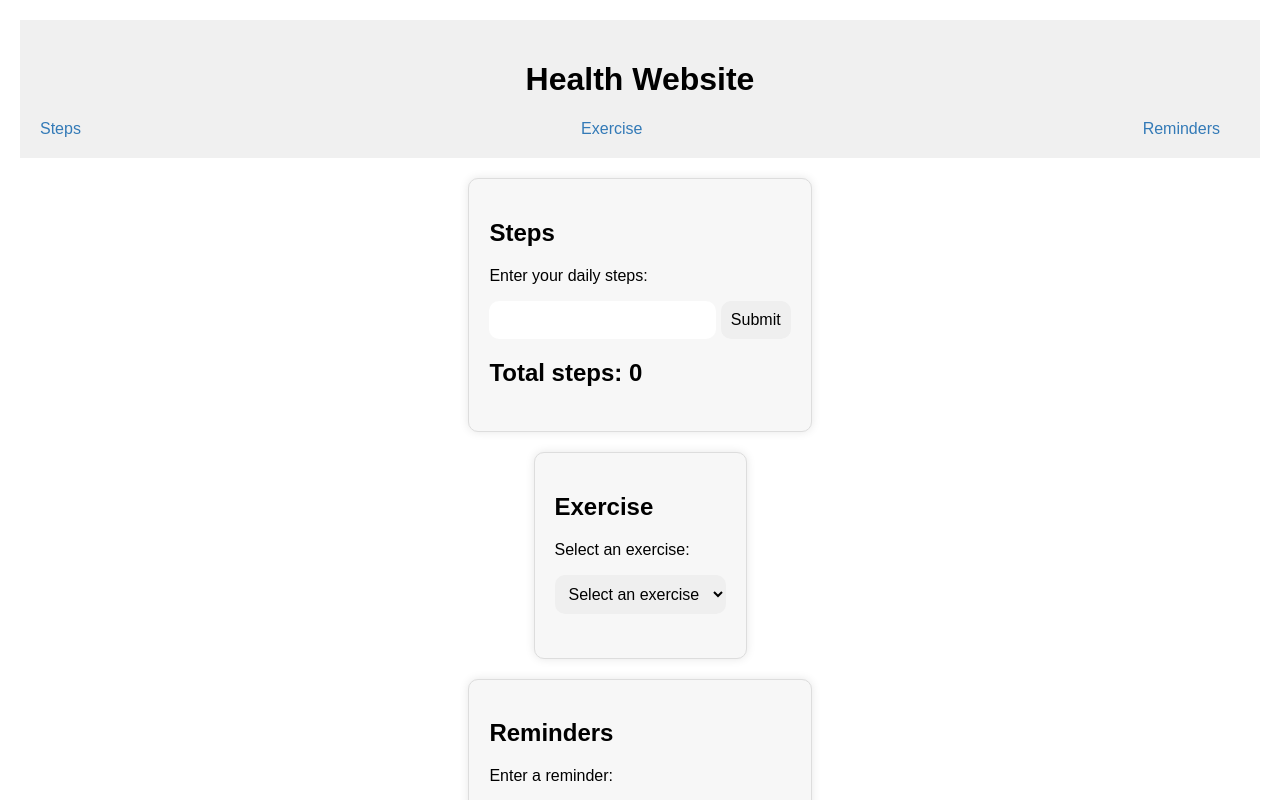
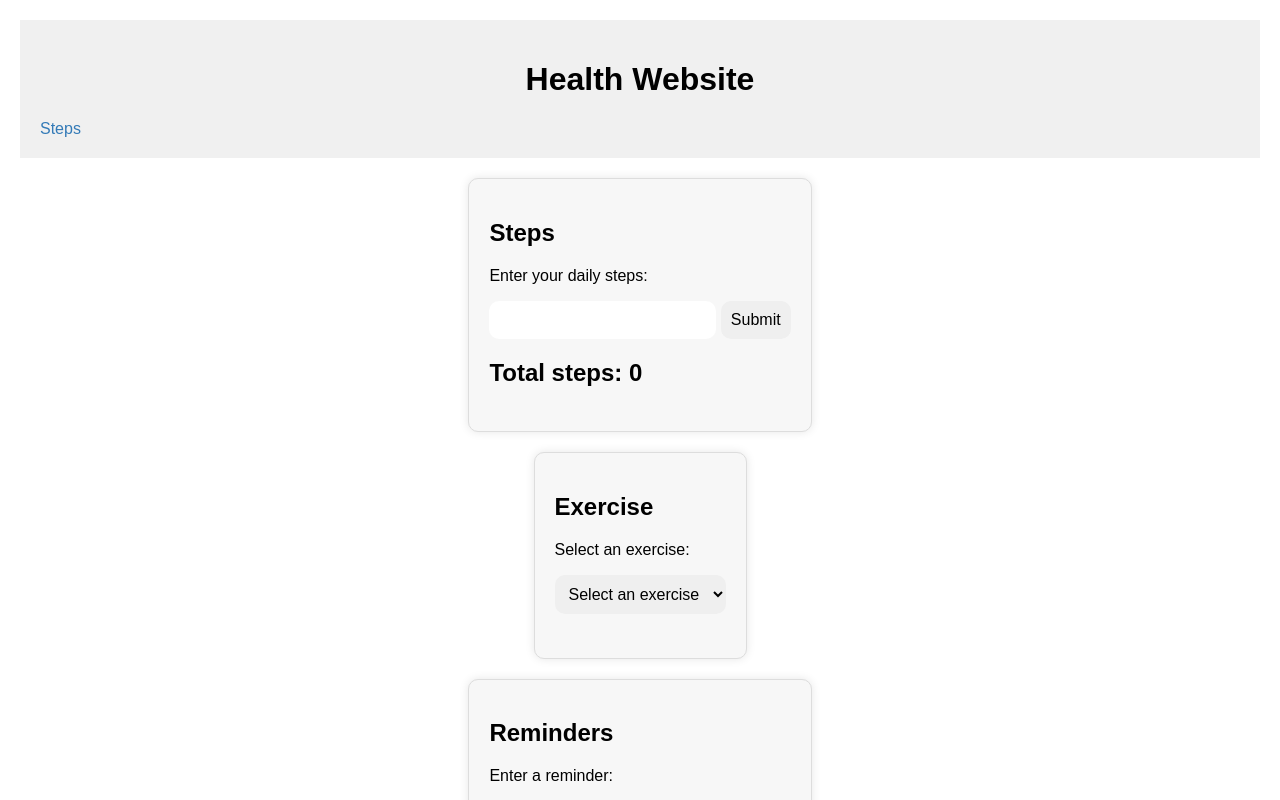
Before and after one commit to vinay3103/steps, a plain HTML site: page index.html in a window 1280 px wide. Shown: the top 800 px of the page. Drawn offline with Linux system fonts and the light colour scheme.

Commit message:
Update index.html

```diff
--- a/index.html
+++ b/index.html
@@ -13,8 +13,7 @@
         <nav>
             <ul>
                 <li><a href="#steps">Steps</a></li>
-                <li><a href="#exercise">Exercise</a></li>
-                <li><a href="#reminders">Reminders</a></li>
+
             </ul>
         </nav>
     </header>
```
